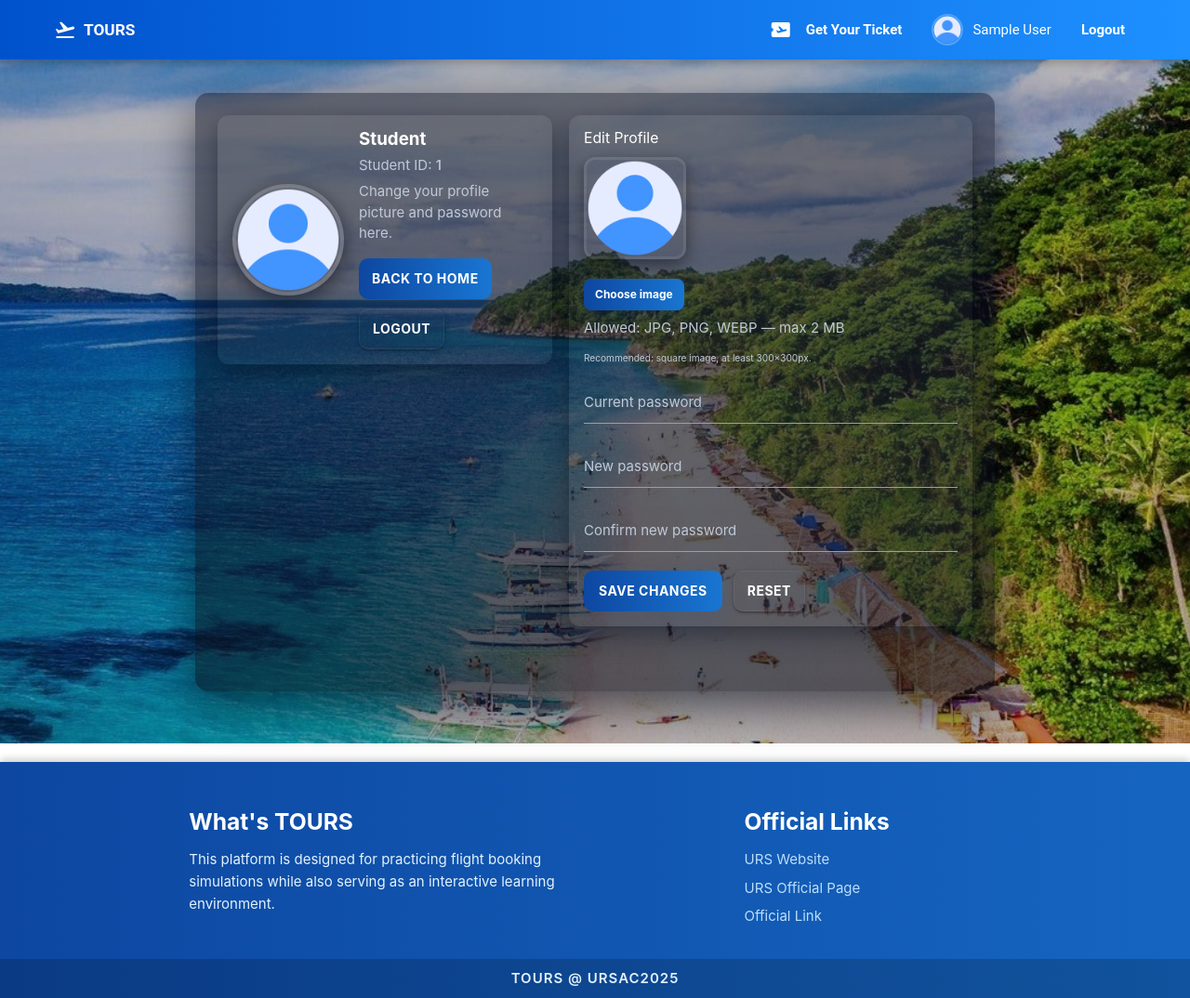
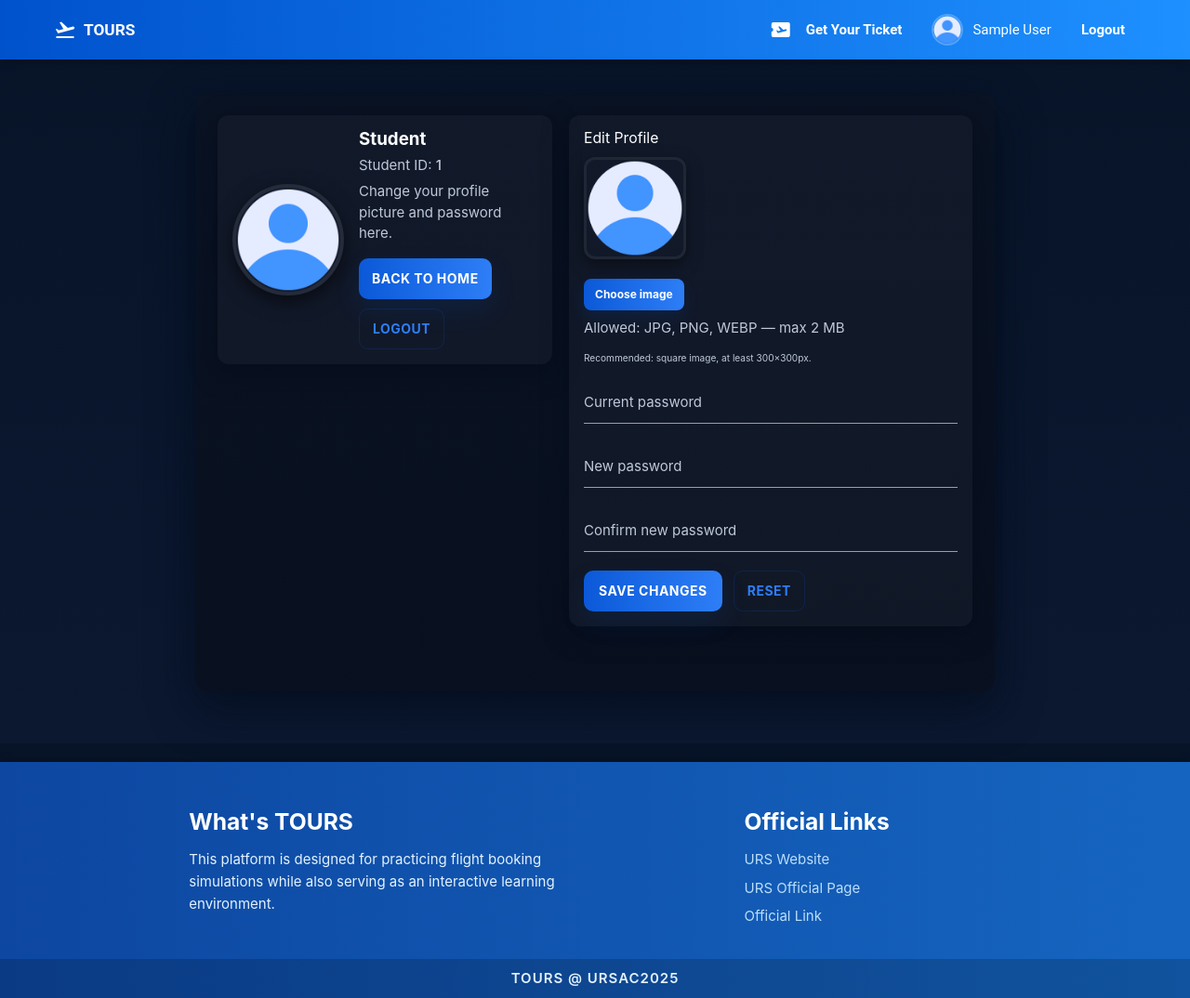
Before and after one commit to zethsu-0/Airlines, a PHP site: page /students_edit.php in a window 1280 px wide. Shown: the whole page at 93% size. Run offline with PHP 8.4, Linux system fonts and the light colour scheme; the visitor is signed in with stand-in values (Sample User, id 1); data that the repository does not hold is empty.

Commit message:
nakalimutan ko ipush haha

```diff
--- a/students_edit.php
+++ b/students_edit.php
@@ -243,9 +243,6 @@ $flash_error = get_flash('flash_error');
 <body>
 <?php include('templates/header.php'); ?>
 
-<!-- preserve island image using an actual <img> element so it reliably displays -->
-<img src="assets/island.jpg" alt="" class="page-bg-img" aria-hidden="true">
-
 <main class="page-main container">
   <div class="overlay-box">
 
@@ -328,65 +325,73 @@ $flash_error = get_flash('flash_error');
 
 <style>
 :root{
-  --accent-1: #0d47a1;
-  --accent-2: #1976d2;
+  --air-blue: #0b59d8;
+  --air-sky: #2e7ef7;
   --muted: #bfc9d9;
-  --card-bg: rgba(255,255,255,0.04);
+  --card-bg: rgba(255,255,255,0.03);
   --max-width: 1100px;
 }
 
-/* use an image element so the island displays reliably */
-.page-bg-img{
-  position: fixed;
-  inset: 0;
-  width: 100vw;
-  height: 100vh;
-  object-fit: cover;
-  object-position: center center;
-  filter: brightness(0.72) saturate(0.95);
-  z-index: -1000;
-  pointer-events: none;
-  user-select: none;
+/* Page background: use same dark gradient as other pages */
+html, body {
+  height: 100%;
+  background: linear-gradient(180deg, #071428, #0b1830);
+  color: #e9f1ff;
+  font-family: Inter, Roboto, Arial, sans-serif;
+  -webkit-font-smoothing:antialiased;
+  -moz-osx-font-smoothing:grayscale;
 }
 
-/* main layout */
+/* center content */
 .page-main { padding: 36px 18px; display: flex; justify-content: center; min-height: calc(100vh - 84px); }
-.overlay-box { width:100%; max-width: var(--max-width); background: linear-gradient(180deg, rgba(12,18,36,0.48), rgba(8,12,24,0.56)); border-radius:14px; padding:24px; box-shadow:0 18px 48px rgba(2,8,23,0.6); color:#fff; box-sizing:border-box; }
+.overlay-box {
+  width:100%;
+  max-width: var(--max-width);
+  background: linear-gradient(180deg, rgba(11,17,30,0.55), rgba(7,11,20,0.6));
+  border-radius:14px;
+  padding:24px;
+  box-shadow:0 18px 48px rgba(2,8,23,0.6);
+  color:#e9f1ff;
+  box-sizing:border-box;
+}
 
+/* notices */
 .notice { padding:12px 14px; border-radius:8px; margin-bottom:14px; font-weight:600; }
-.notice-success { background: rgba(40,167,69,0.08); color: #c8f6d0; border: 1px solid rgba(40,167,69,0.12); }
+.notice-success { background: rgba(46,126,247,0.06); color: #cfefff; border: 1px solid rgba(46,126,247,0.08); }
 .notice-error { background: rgba(198,40,40,0.06); color: #ffd6d6; border: 1px solid rgba(198,40,40,0.12); }
 
+/* layout grid */
 .grid { display:grid; grid-template-columns:360px 1fr; gap:18px; align-items:start; }
 @media (max-width: 880px) { .grid { grid-template-columns: 1fr; } }
 
 .panel { background: var(--card-bg); border-radius:12px; padding:16px; box-shadow: 0 8px 30px rgba(2,8,23,0.45); }
 
+/* profile area */
 .profile-top { display:flex; gap:16px; align-items:center; }
-.avatar-large { width:120px; height:120px; border-radius:50%; object-fit:cover; border:4px solid rgba(255,255,255,0.14); box-shadow:0 6px 20px rgba(2,8,23,0.6); }
+.avatar-large { width:120px; height:120px; border-radius:50%; object-fit:cover; border:4px solid rgba(255,255,255,0.08); box-shadow:0 6px 20px rgba(0,0,0,0.6); }
 .profile-name { margin:0 0 6px; font-size:1.25rem; font-weight:700; color:#fff; }
 .profile-info .muted { color: var(--muted); margin-top:6px; }
 
-/* PROFILE ACTIONS: ensure no offset */
+/* actions */
 .profile-actions { margin-top:12px; display:flex; gap:10px; align-items:center; justify-content:flex-start; flex-wrap:wrap; }
 .profile-actions .btn { display:inline-flex !important; align-items:center !important; justify-content:center !important; padding: 0 14px !important; height:44px !important; line-height:1 !important; vertical-align:middle !important; border-radius:10px !important; }
 
 /* edit panel */
 .edit-panel h3 { margin-top:0; margin-bottom:12px; font-size:1.05rem; color:#fff; }
 .avatar-row { display:flex; gap:14px; align-items:center; flex-wrap:wrap; }
-.avatar-preview { width:110px; height:110px; border-radius:12px; object-fit:cover; border:3px solid rgba(255,255,255,0.08); box-shadow:0 6px 18px rgba(0,0,0,0.45); }
+.avatar-preview { width:110px; height:110px; border-radius:12px; object-fit:cover; border:3px solid rgba(255,255,255,0.06); box-shadow:0 6px 18px rgba(0,0,0,0.45); }
 .file-label { cursor:pointer; display:inline-block; }
-.file-btn { display:inline-block; padding:8px 12px; border-radius:8px; font-weight:700; color:#fff; background: linear-gradient(90deg, var(--accent-1), var(--accent-2)); box-shadow:0 8px 18px rgba(13,71,161,0.12); }
+.file-btn { display:inline-block; padding:8px 12px; border-radius:8px; font-weight:700; color:#fff; background: linear-gradient(90deg, var(--air-blue), var(--air-sky)); box-shadow:0 8px 18px rgba(11,89,216,0.12); }
 
 .input-field { margin-bottom:12px; }
-.input-field input { color:#fff !important; }
-.input-field label { color: var(--muted) !important; }
+.input-field input { color:#fff !important; background:transparent; border:1px solid rgba(255,255,255,0.04); padding:10px;border-radius:6px; width:100%; box-sizing:border-box; }
+.input-field label { color: var(--muted) !important; display:block; margin-bottom:6px; }
 
-/* ACTIONS: make Save & Reset identical height/align */
+/* actions */
 .actions-row { margin-top:12px; display:flex; gap:12px; align-items:center; }
-.btn { border-radius:10px; padding: 10px 16px; font-weight:700; height:44px; display:inline-flex; align-items:center; justify-content:center; }
-.gradient-btn { color:#fff !important; background: linear-gradient(90deg, var(--accent-1), var(--accent-2)); border:none; box-shadow: 0 12px 28px rgba(13,71,161,0.12); }
-.btn-ghost { background: transparent; border: 1px solid rgba(255,255,255,0.06); color:#fff; height:44px; padding: 0 14px; }
+.btn { border-radius:10px; padding: 10px 16px; font-weight:700; height:44px; display:inline-flex; align-items:center; justify-content:center; border: none; cursor:pointer; }
+.gradient-btn { color:#fff !important; background: linear-gradient(90deg, var(--air-blue), var(--air-sky)); box-shadow: 0 12px 28px rgba(11,89,216,0.12); }
+.btn-ghost { background: transparent; border: 1px solid rgba(255,255,255,0.06); color:#e9f1ff; height:44px; padding: 0 14px; }
 
 .muted { color: var(--muted); }
 .hint { color: var(--muted); font-size:.9rem; }
@@ -396,6 +401,43 @@ $flash_error = get_flash('flash_error');
   .avatar-preview { width:88px; height:88px; }
   .profile-actions { gap:8px; }
 }
+
+/* ---- Force Logout & Reset (ghost) buttons to use airline blue ---- */
+.btn-ghost,
+a.btn-ghost,
+button.btn-ghost {
+  --btn-ghost-border: linear-gradient(90deg, var(--air-blue), var(--air-sky));
+  border: 1px solid rgba(11,89,216,0.18) !important;
+  color: var(--air-sky) !important;
+  background: transparent !important;
+  box-shadow: none !important;
+}
+
+/* Hover / focus: solid blue highlight */
+.btn-ghost:hover,
+a.btn-ghost:hover,
+button.btn-ghost:hover,
+.btn-ghost:focus,
+a.btn-ghost:focus,
+button.btn-ghost:focus {
+  background: linear-gradient(90deg, rgba(46,126,247,0.12), rgba(11,89,216,0.14)) !important;
+  border-color: rgba(11,89,216,0.32) !important;
+  color: #eaf4ff !important;
+  transform: translateY(-2px);
+  box-shadow: 0 10px 24px rgba(11,89,216,0.12) !important;
+}
+
+/* Ensure icon-only ghost buttons (if any) also keep blue on hover */
+.btn-ghost i.material-icons,
+a.btn-ghost i.material-icons {
+  color: var(--air-sky) !important;
+}
+.btn-ghost:hover i.material-icons,
+a.btn-ghost:hover i.material-icons {
+  color: #fff !important;
+}
+
+
 </style>
 
 <script>
@@ -424,6 +466,8 @@ document.addEventListener('DOMContentLoaded', function () {
     fileLabel.addEventListener('keydown', function(e){
       if (e.key === 'Enter' || e.key === ' ') { e.preventDefault(); avatarInput.click(); }
     });
+    // clicking the label should open file picker
+    fileLabel.addEventListener('click', function(e){ if (avatarInput) avatarInput.click(); });
   }
 
   const resetBtn = document.getElementById('formResetBtn');
@@ -435,14 +479,6 @@ document.addEventListener('DOMContentLoaded', function () {
       }, 10);
     });
   }
-
-  // extra: detect if background image failed to load and warn in console
-  const bg = document.querySelector('.page-bg-img');
-  if (bg) {
-    bg.addEventListener('error', function () {
-      console.warn('Background image failed to load:', bg.src);
-    });
-  }
 });
 </script>
 
```
